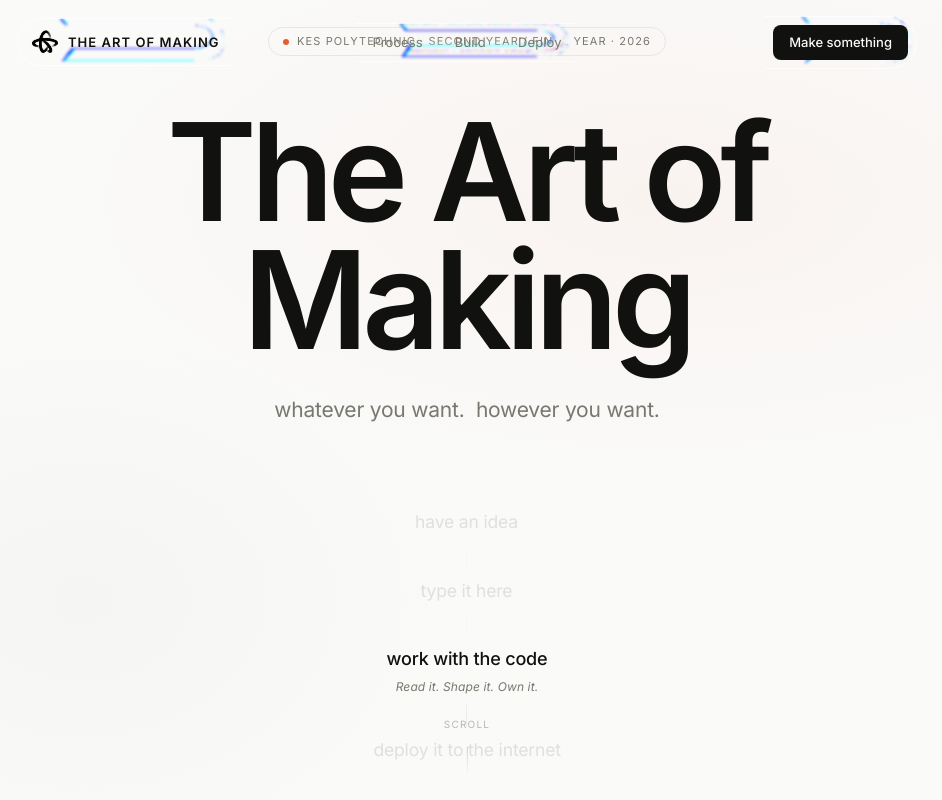
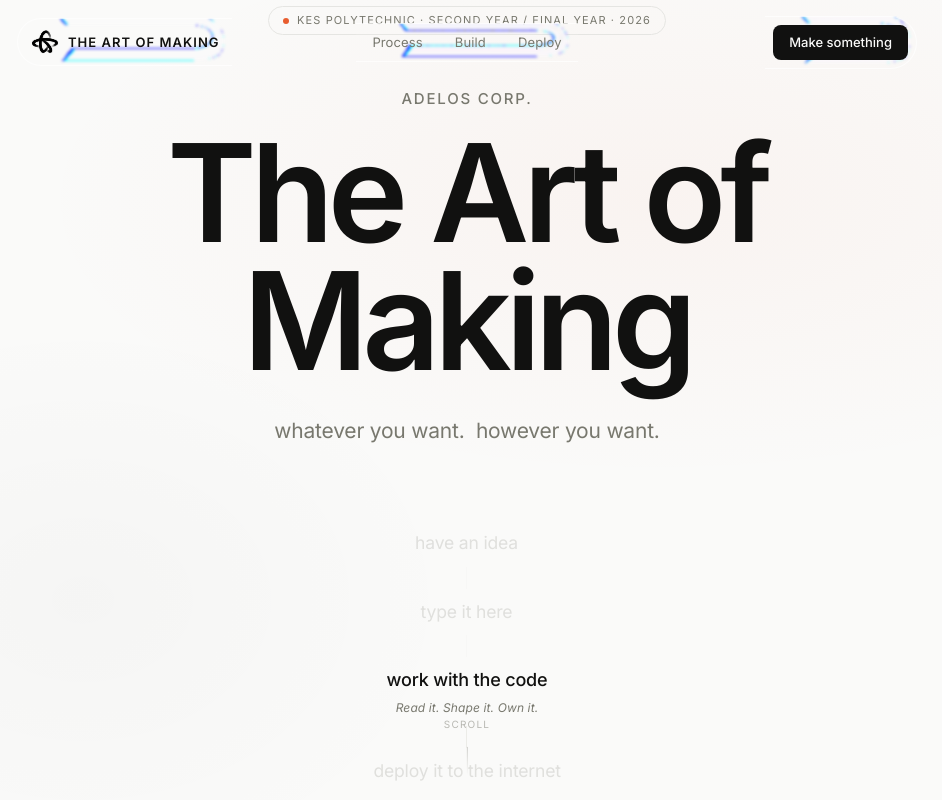
Before and after one commit to adelos-corp/aom-workshop-2026, a React (Vite) app: page / in a window 1280 px wide. Shown: the top 800 px of the page, without its empty margins (173-1115 px from the left). Built offline with nearby package versions, Linux system fonts and the light colour scheme.

Commit message:
Add ADELOS Corp. to home hero

```diff
--- a/src/components/Hero.tsx
+++ b/src/components/Hero.tsx
@@ -83,6 +83,23 @@ export default function Hero() {
               }}
             />
             KES Polytechnic · Second Year / Final Year · 2026
+          </motion.div>
+
+          {/* Initiated by */}
+          <motion.div
+            initial={{ opacity: 0, y: 14 }}
+            animate={{ opacity: 1, y: 0 }}
+            transition={{ duration: 0.8, delay: 0.18, ease: [0.16, 1, 0.3, 1] }}
+            style={{
+              fontSize: 'clamp(12px, 1.5vw, 15px)',
+              fontWeight: 500,
+              letterSpacing: '0.12em',
+              textTransform: 'uppercase',
+              color: 'var(--muted)',
+              marginBottom: '18px',
+            }}
+          >
+            ADELOS Corp.
           </motion.div>
 
           {/* Main title */}
```
